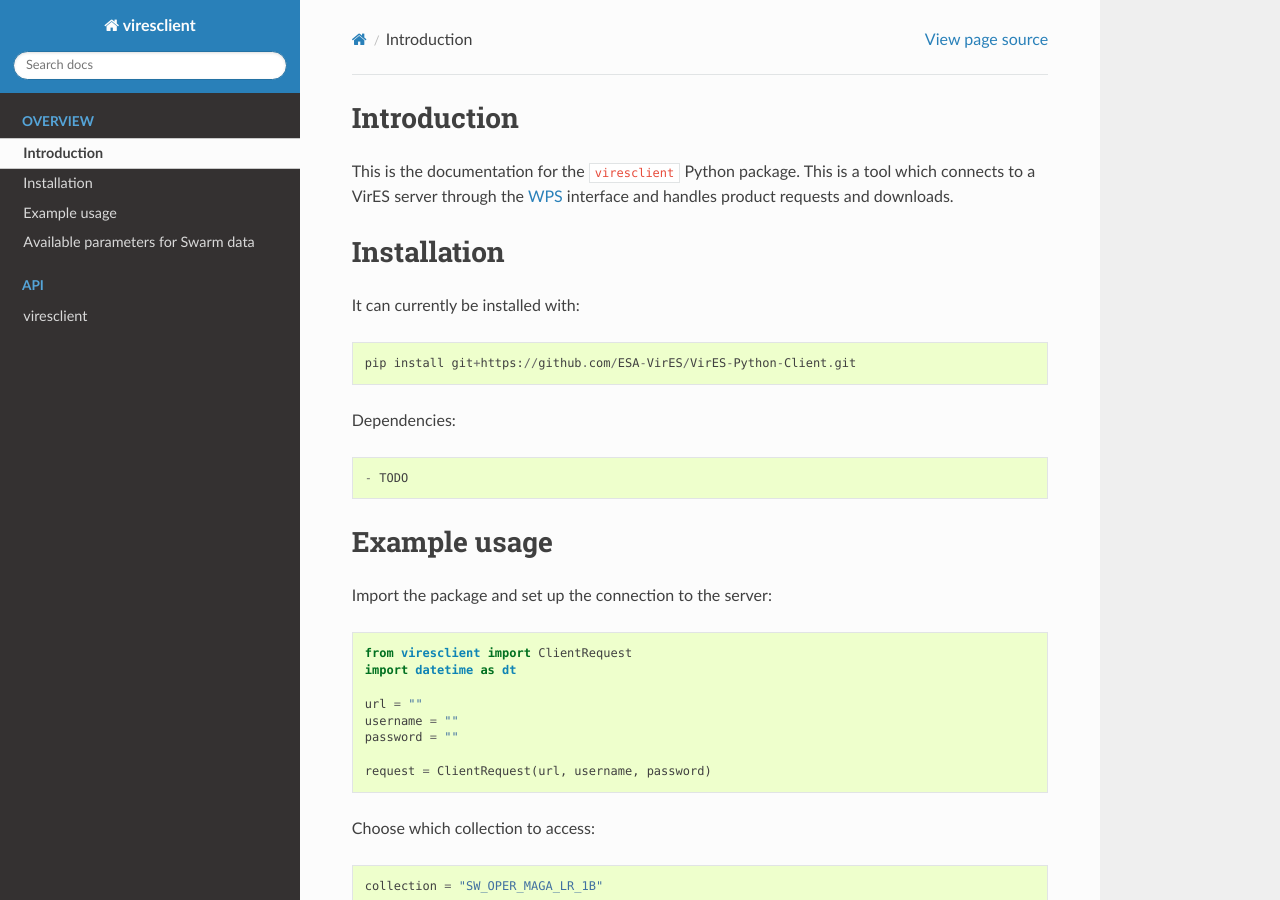
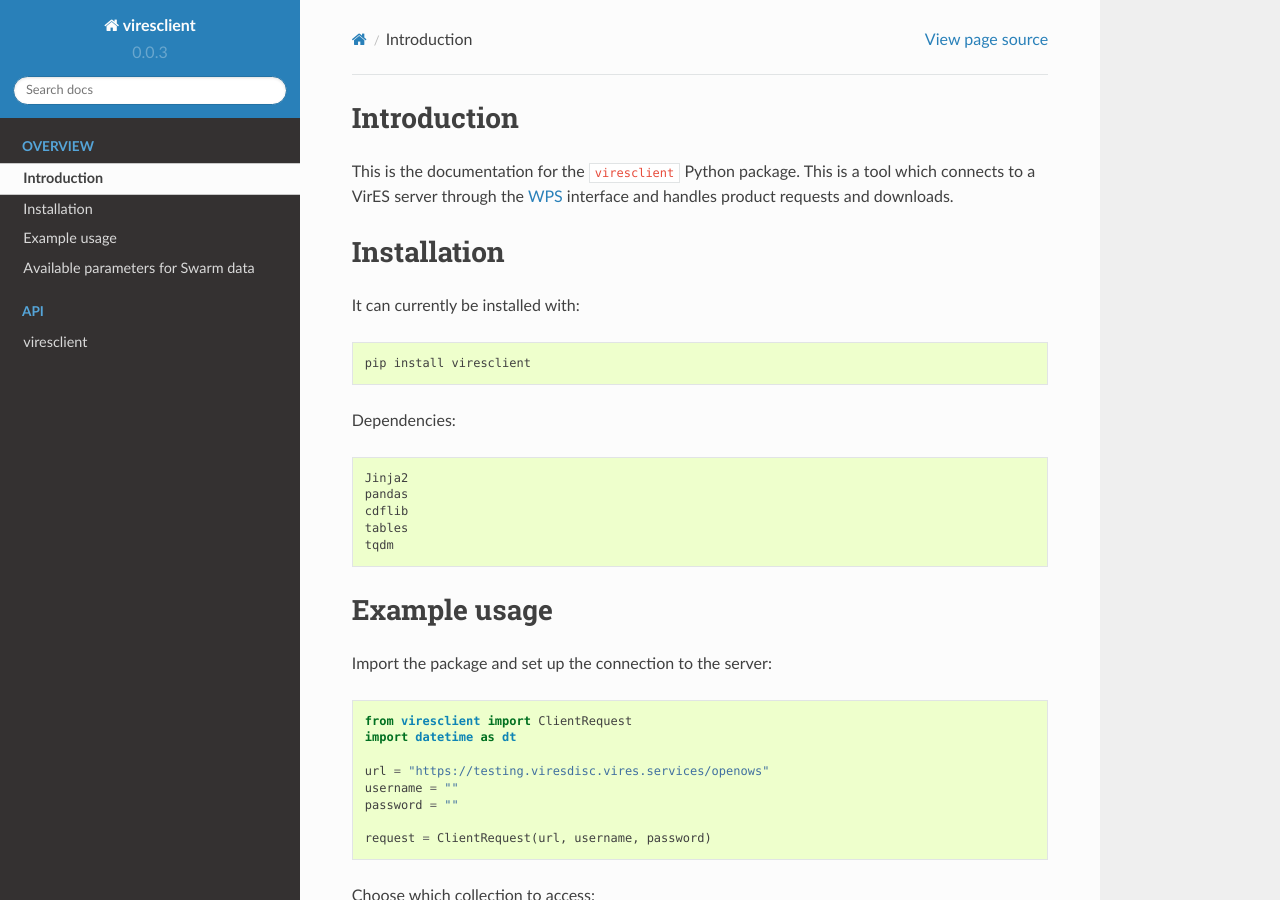
Before and after one commit to ESA-VirES/VirES-Python-Client, a Sphinx documentation site: the page built from docs/readme.rst, in a window 1280 px wide and 900 px high. Built offline with Sphinx 7.4.7 and the Read the Docs theme 2.0.0, drawn with Linux system fonts in a browser that asks for light colours; pages that are not in the unit, such as notebooks, are missing from menus.

Commit message:
Adjusted installation instructions ready for release.

```diff
--- a/README.rst
+++ b/README.rst
@@ -9,4 +9,10 @@ viresclient
 .. image:: https://travis-ci.org/ESA-VirES/VirES-Python-Client.svg?branch=master
     :target: https://travis-ci.org/ESA-VirES/VirES-Python-Client
 
+``viresclient`` is a tool which connects to a VirES server through the `WPS <http://www.opengeospatial.org/standards/wps>`_ interface and handles product requests and downloads.
+
+Install with with::
+
+  pip install viresclient
+
 Full documentation: http://viresclient.readthedocs.io/en/latest/
--- a/docs/conf.py
+++ b/docs/conf.py
@@ -24,9 +24,15 @@ copyright = '2018, Ashley Smith'
 author = 'Ashley Smith'
 
 # The short X.Y version
-version = ''
+with open('viresclient/__init__.py') as f:
+    for line in f:
+        if line.find("__version__") >= 0:
+            version = line.split("=")[1].strip()
+            version = version.strip('"')
+            version = version.strip("'")
+            continue
 # The full version, including alpha/beta/rc tags
-release = ''
+release = version
 
 
 # -- General configuration ---------------------------------------------------
--- a/docs/readme.rst
+++ b/docs/readme.rst
@@ -8,11 +8,15 @@ Installation
 
 It can currently be installed with::
 
-  pip install git+https://github.com/ESA-VirES/VirES-Python-Client.git
+  pip install viresclient
 
 Dependencies::
 
-- TODO
+  Jinja2
+  pandas
+  cdflib
+  tables
+  tqdm
 
 Example usage
 -------------
@@ -23,7 +27,7 @@ Import the package and set up the connection to the server:
   from viresclient import ClientRequest
   import datetime as dt
 
-  url = ""
+  url = "https://testing.viresdisc.vires.services/openows"
   username = ""
   password = ""
 
@@ -163,6 +167,3 @@ Standard positional variables always returned::
   Timestamp,Latitude,Longitude,Radius,Spacecraft
 
 NB: the AMPS model is currently accessible as "auxiliaries" instead of a "model".
-
-``filters``:
-  TODO
```
